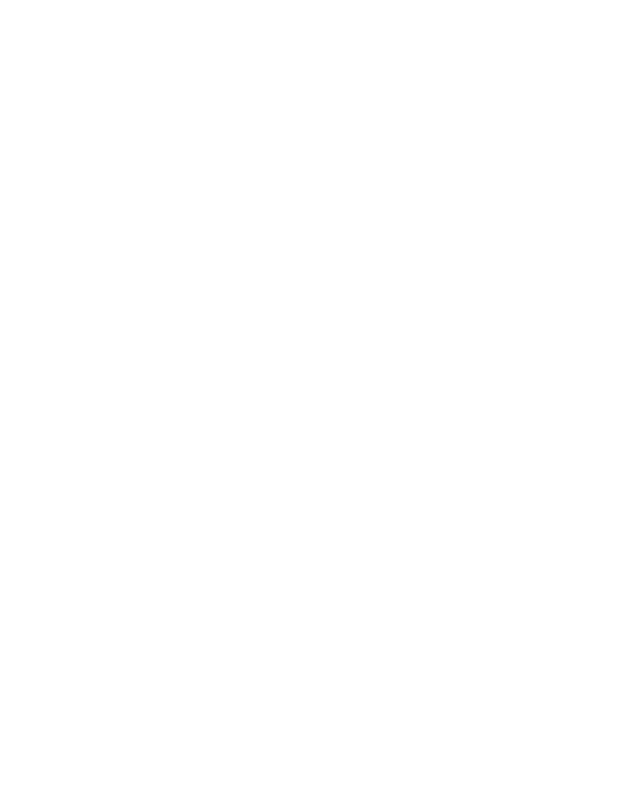
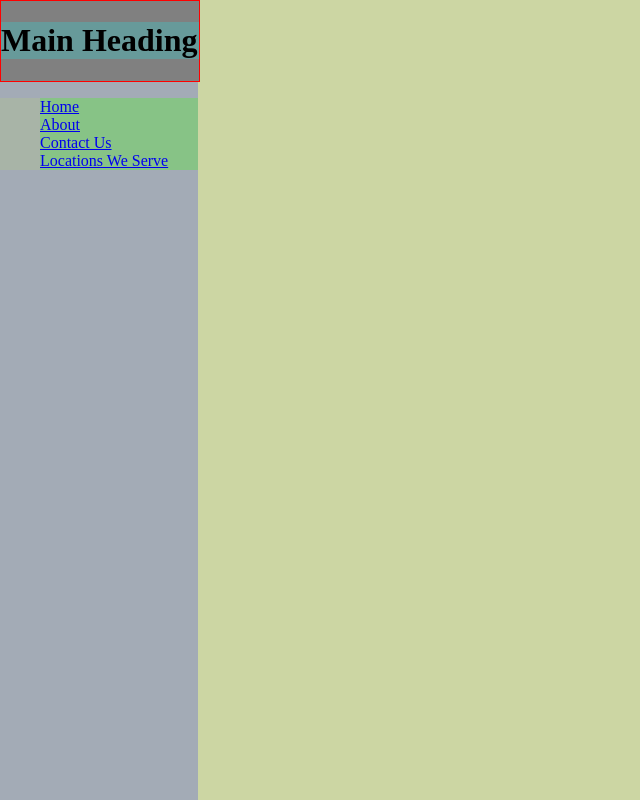
Before and after one commit to wakaidev/Best-Bee-Removal-in-Florida, a plain HTML site: page 1.html in a window 1280 px wide. Shown: the whole page, without its empty margins (0-640 px from the left). Drawn offline with Linux system fonts and the light colour scheme.

Commit message:
some work done figuring out flexbox layout

```diff
--- /dev/null
+++ b/1.css
@@ -0,0 +1,43 @@
+* { background-color: rgba(255,0,0,.2); }
+* * { background-color: rgba(0,255,0,.2); }
+* * * { background-color: rgba(0,0,255,.2); }
+* * * * { background-color: rgba(255,0,255,.2); }
+* * * * * { background-color: rgba(0,255,255,.2); }
+* * * * * * { background-color: rgba(255,255,0,.2); }
+* * * * * * * { background-color: rgba(255,0,0,.2); }
+* * * * * * * * { background-color: rgba(0,255,0,.2); }
+* * * * * * * * * { background-color: rgba(0,0,255,.2); }
+
+
+
+html {
+  /* Setting the height to 100 percent. I have seen this before */
+  height: 100%;
+}
+
+body {
+  height: 100%;
+  overflow: hidden; /*makes the body non-scrollable (we will add scrolling to the sidebar and main content containers)*/
+  margin: 0px; /*removes default style*/
+  display: flex; /*enables flex content for its children*/
+  box-sizing: border-box;
+}
+
+.main-header {
+  background-color: grey;
+  border: 1px solid red;
+  height: 10%;
+  width: 100%;
+}
+
+.main-nav nav ul {
+  list-style-type: none;
+
+}
+
+
+.column {
+  height: 100%;
+  display: flex;
+  flex-direction: column;
+}
--- a/1.html
+++ b/1.html
@@ -4,16 +4,30 @@
   <meta charset="UTF-8">
   <meta name="viewport" content="width=device-width, initial-scale=1.0">
   <meta http-equiv="X-UA-Compatible" content="ie=edge">
+  <link rel="stylesheet" href="1.css">
   <title>Document</title>
 </head>
 <body>
+  <div>
+    <div class="main-header">
+      <h1>Main Heading</h1>
+    </div>
 
-  <div class="main-header">
+    <div class="main-nav">
+      <nav>
+        <ul>
+          <a href="#"><li>Home</li></a>
+          <a href="#"><li>About</li></a>
+          <a href="#"><li>Contact Us</li></a>
+          <a href="#"><li>Locations We Serve</li></a>
+        </ul>
+      </nav>
+    </div>
 
   </div>
   <div id="right" class="column">
         <div class="top-right"></div>
-        <div class="bottom"></div>
+        <div class="bottom main-content-container"></div>
     </div>
 </body>
 </html>
```
